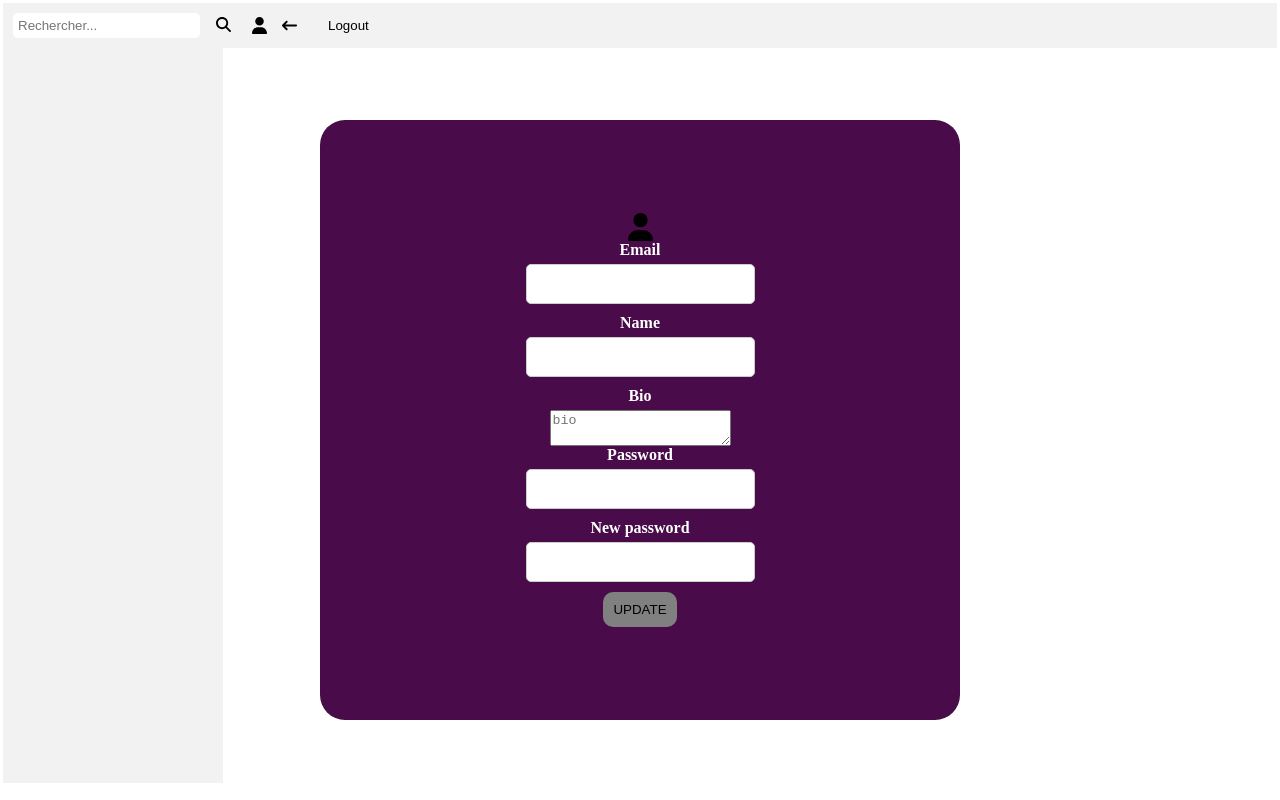
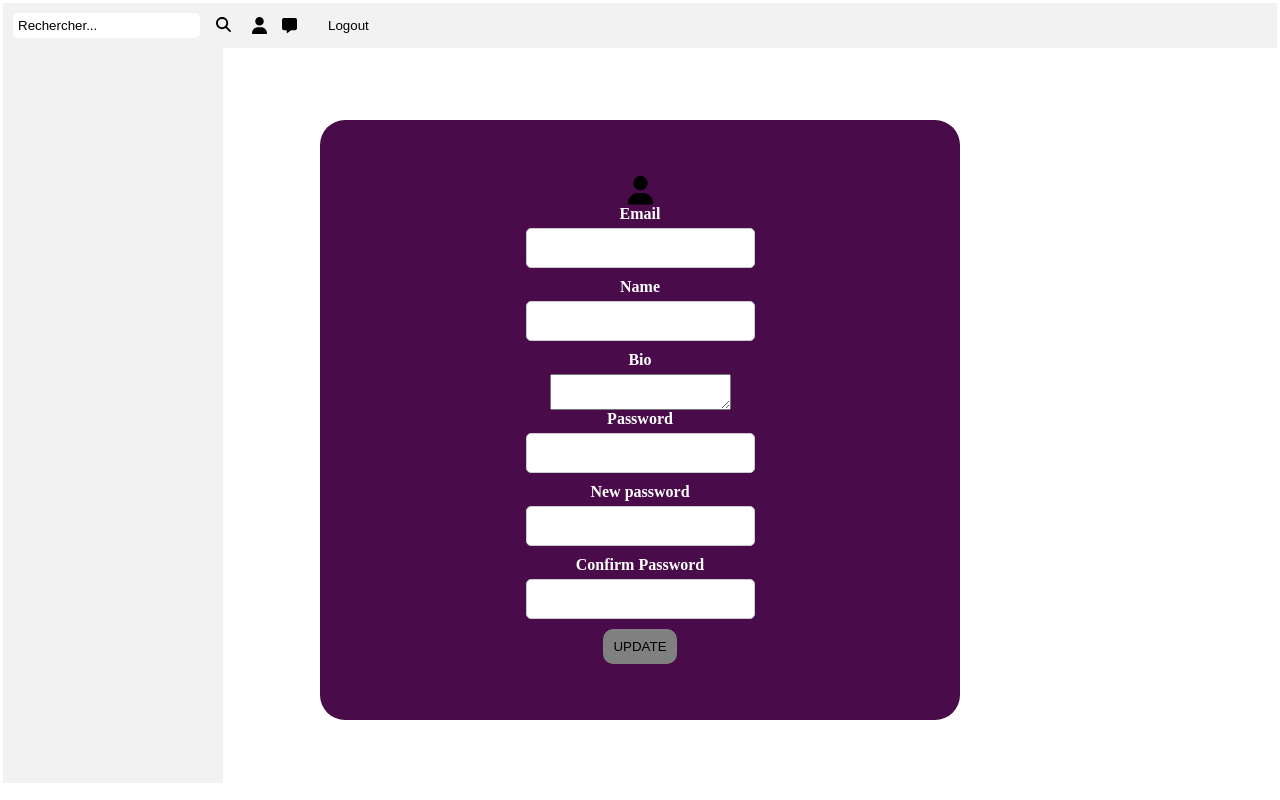
Before and after one commit to Dinasoa/chat-app, a Next.js app: page /profile in a window 1280 px wide. Built offline with nearby package versions, Linux system fonts and the light colour scheme; no server answers.

Commit message:
chore: adding user in a channel using checkbox

```diff
--- a/src/pages/message.tsx
+++ b/src/pages/message.tsx
@@ -74,9 +74,6 @@ const  Board = () =>  {
     useEffect(()=>{
         getAllUsers();
         getChannels();
-       if(localStorage.getItem("user") == null ) {
-           router.push("/login")
-       }
     }, []);
 
     useEffect(() => {
@@ -100,6 +97,7 @@ const  Board = () =>  {
 
     const getChannelById = async (channelId) => {
         try {
+            console.log("THe channel id: ", channelId)
             const response = await api.get(`/channels/?channel_id=${channelId}`, {
                 headers:{
                     Authorization: `Bearer ${token}`
--- a/src/pages/profile.tsx
+++ b/src/pages/profile.tsx
@@ -1,12 +1,15 @@
 import styles from '@/styles/About.module.css';
 import {FontAwesomeIcon} from "@fortawesome/react-fontawesome";
-import {faAdd, faBlender, faLongArrowLeft, faLongArrowRight, faSearch, faUser} from "@fortawesome/free-solid-svg-icons";
+import {
+    faMessage,
+    faSearch,
+    faUser
+} from "@fortawesome/free-solid-svg-icons";
 import {useRouter} from "next/router";
 import {api} from "@/providers/api";
 import {useAuthStore} from "@/stores/auth-store";
-import {useEffect} from "react";
+import {useEffect, useRef, useState} from "react";
 import {useForm} from "react-hook-form";
-import {localStorageCheck} from "@/pages/message";
 
 // SWR: OPTIMISE LES TACHES ASYNCHRONES.
 // Execute les taches asynchrones.
@@ -14,8 +17,12 @@ import {localStorageCheck} from "@/pages/message";
 export default function Profile () {
     const {push} = useRouter();
     const {user, setUser} = useAuthStore();
-    const { register, handleSubmit, formState: { errors } } = useForm();
+    const { register, handleSubmit, formState: { errors }, watch } = useForm();
     const token = user?.token
+    const [users, setUsers] = useState({});
+    const password = useRef({});
+    password.current = watch('newPassword', '');
+    // const [errorMessage, setErrorMessage] = useState();
 
     const deconnect = () => {
         localStorage.removeItem("userInfo");
@@ -30,8 +37,9 @@ export default function Profile () {
                 }
             });
 
+            setUsers(response.data.user)
             console.log("User informations: ", response.data)
-            console.log("The user: ", user)
+            console.log("The user: ", users)
 
         } catch (error) {
             console.log("ERROR: ", error)
@@ -46,6 +54,7 @@ export default function Profile () {
                 }
             });
             setUser(response.data.user)
+            // TODO: afficher que l'utilisateur a bien été mis à jour
             console.log("User should have been updated: ", user)
             alert("User has been updated successfully. " )
             console.log("DATA", response.data)
@@ -64,7 +73,7 @@ export default function Profile () {
         <>
             <nav className={styles.navbar}>
                 <div className={styles.searchBar}>
-                    <input type="text" placeholder="Rechercher..." />
+                    <input type="text" value="Rechercher..." />
 
                     <button>
                         <FontAwesomeIcon
@@ -74,6 +83,9 @@ export default function Profile () {
                         />
                     </button>
 
+                    <label>
+                        {users?.name}
+                    </label>
                     <FontAwesomeIcon
                         className={styles.icons}
                         icon={faUser}
@@ -81,7 +93,7 @@ export default function Profile () {
                         // onClick={displayUser}
                     />
                     <FontAwesomeIcon
-                        icon={faLongArrowLeft}
+                        icon={faMessage}
                         className={styles.icons}
                         style={{ width: 15, color: "black" }}
                         onClick={() => {push("/message")}}
@@ -112,7 +124,7 @@ export default function Profile () {
                         className={styles.input}
                         id="email"
                         name="email"
-                        value={user?.email}
+                        value={users?.email}
                         {...register("email")}
                     />
                     <label htmlFor="name" className={styles.label}>
@@ -122,7 +134,7 @@ export default function Profile () {
                         className={styles.input}
                         id="name"
                         name="name"
-                        placeholder={user?.name}
+                        placeholder={users?.name}
                         {...register("name")}
                     />
                     <label htmlFor="bio" className={styles.label}>
@@ -131,7 +143,7 @@ export default function Profile () {
                     <textarea
                         name="bio"
                         id="bio"
-                        placeholder="bio"
+                        placeholder={users?.bio}
                         {...register("bio")}
                     >
                     </textarea>
@@ -151,10 +163,22 @@ export default function Profile () {
                     <input
                         className={styles.input}
                         type="password"
-                        id="password"
+                        id="newPassword"
                         name="newPassword"
-                        {...register("newPassword", {minLength: 8})}
                     />
+                    <label htmlFor="password" className={styles.label}>
+                        Confirm Password
+                    </label>
+                    <input
+                        className={styles.input}
+                        type="password"
+                        id="confirmPassword"
+                        name="confirmPassword"
+                        {...register('confirmPassword', {
+                            validate: (value) => value === password.current || 'Le mot de passe ne correspond pas. ',
+                        })}
+                    />
+                    {errors.confirmPassword && <p style={{color: "red"}}>{errors.confirmPassword.message}</p>}
                     <button className={styles.button + " updateProfileButton"} onClick={updateUserInfo}>UPDATE</button>
                 </div>
             </form>
```
Also changed, not shown: src/pages/channel/create/index.tsx (+39 -21 lines), src/pages/channel/edit/[id].ts (added, +7 -0 lines).
